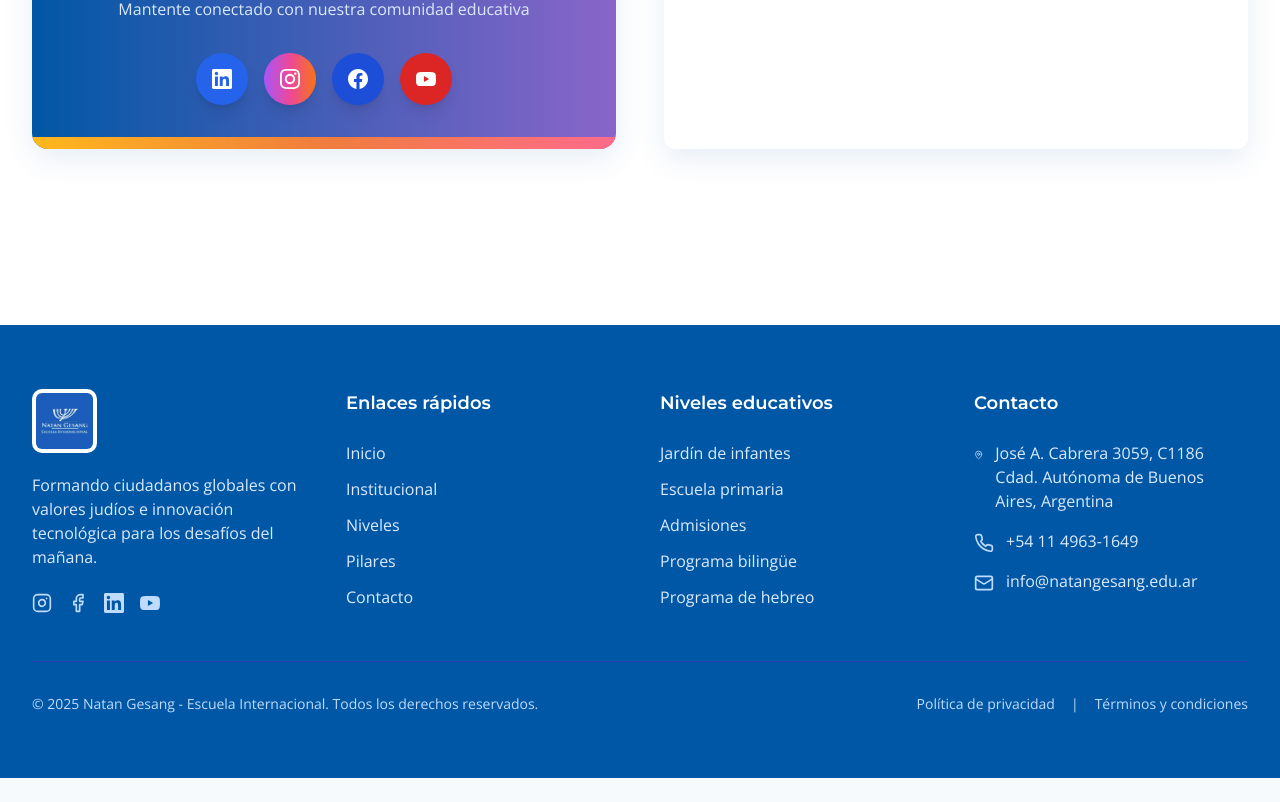
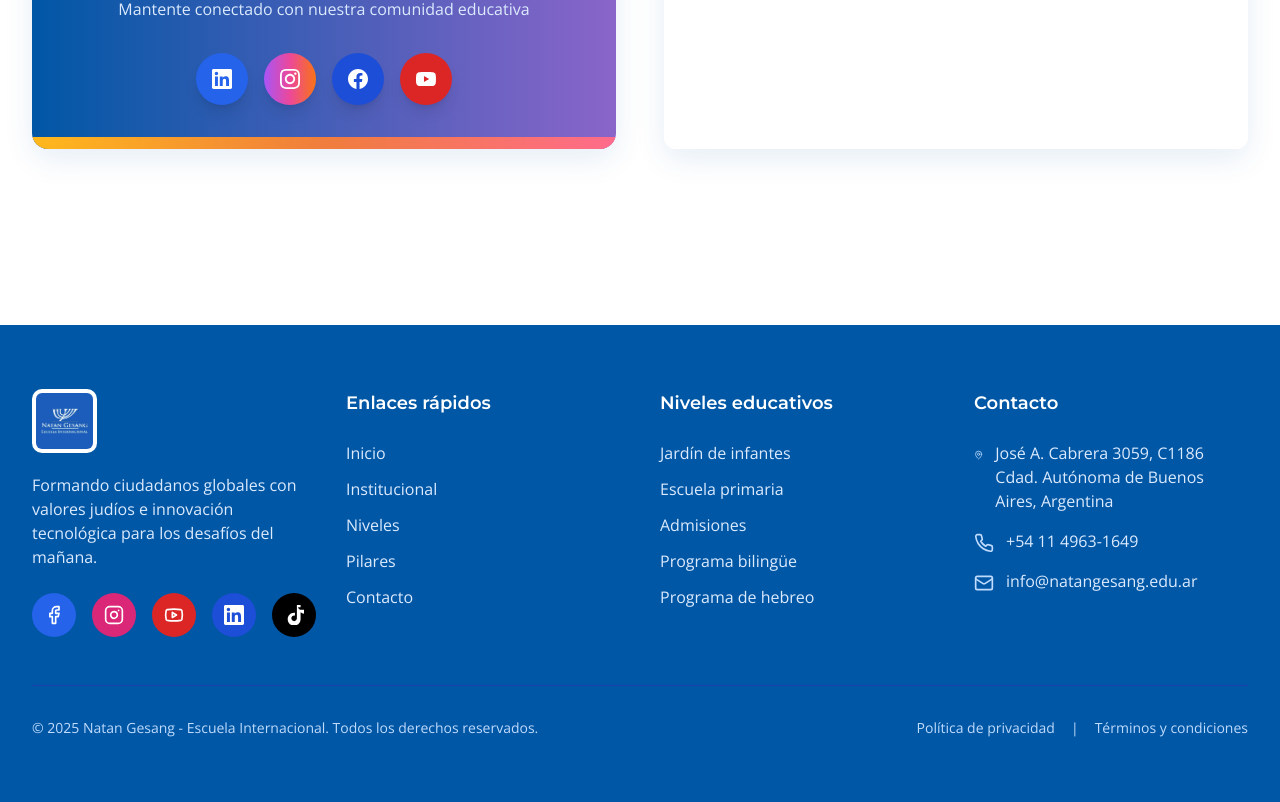
Before and after one commit to natangesang/natan-gesang-web, a React (Vite) app: page / in a window 1280 px wide. Shown: the part 8704-9506 px from the top of the page. Before the commit the page ends 9482 px from the top, so only its background shows below. Built offline with nearby package versions, Linux system fonts and the light colour scheme.

Commit message:
Fix: Add TikTok social link
Added the TikTok social media link to the SocialLinks component.

```diff
--- a/src/components/Footer.tsx
+++ b/src/components/Footer.tsx
@@ -1,6 +1,7 @@
 
 import React from 'react';
-import { Facebook, Instagram, MapPin, Phone, Mail } from 'lucide-react';
+import { MapPin, Phone, Mail } from 'lucide-react';
+import SocialLinks from './SocialLinks';
 
 const Footer = () => {
   const currentYear = new Date().getFullYear();
@@ -20,48 +21,7 @@ const Footer = () => {
             <p className="text-blue-100 mb-6">
               Formando ciudadanos globales con valores judíos e innovación tecnológica para los desafíos del mañana.
             </p>
-            <div className="flex space-x-4">
-              <a
-                href="https://www.instagram.com/natangesangarg/?hl=es"
-                target="_blank"
-                rel="noopener noreferrer"
-                className="text-blue-200 hover:text-white transition-colors duration-300"
-                aria-label="Instagram"
-              >
-                <Instagram size={20} />
-              </a>
-              <a
-                href="https://www.facebook.com/natan.gesang/?locale=es_LA"
-                target="_blank"
-                rel="noopener noreferrer"
-                className="text-blue-200 hover:text-white transition-colors duration-300"
-                aria-label="Facebook"
-              >
-                <Facebook size={20} />
-              </a>
-              <a
-                href="https://www.linkedin.com/company/natan-gesang/"
-                target="_blank"
-                rel="noopener noreferrer"
-                className="text-blue-200 hover:text-white transition-colors duration-300"
-                aria-label="LinkedIn"
-              >
-                <svg className="w-5 h-5" viewBox="0 0 24 24" fill="currentColor">
-                  <path d="M20.447 20.452h-3.554v-5.569c0-1.328-.027-3.037-1.852-3.037-1.853 0-2.136 1.445-2.136 2.939v5.667H9.351V9h3.414v1.561h.046c.477-.9 1.637-1.85 3.37-1.85 3.601 0 4.267 2.37 4.267 5.455v6.286zM5.337 7.433c-1.144 0-2.063-.926-2.063-2.065 0-1.138.92-2.063 2.063-2.063 1.14 0 2.064.925 2.064 2.063 0 1.139-.925 2.065-2.064 2.065zm1.782 13.019H3.555V9h3.564v11.452zM22.225 0H1.771C.792 0 0 .774 0 1.729v20.542C0 23.227.792 24 1.771 24h20.451C23.2 24 24 23.227 24 22.271V1.729C24 .774 23.2 0 22.222 0h.003z"/>
-                </svg>
-              </a>
-              <a
-                href="https://www.youtube.com/channel/UC7eBMzuGqU2n3VvEioPmOYg"
-                target="_blank"
-                rel="noopener noreferrer"
-                className="text-blue-200 hover:text-white transition-colors duration-300"
-                aria-label="YouTube"
-              >
-                <svg className="w-5 h-5" viewBox="0 0 24 24" fill="currentColor">
-                  <path d="M23.498 6.186a3.016 3.016 0 0 0-2.122-2.136C19.505 3.545 12 3.545 12 3.545s-7.505 0-9.377.505A3.017 3.017 0 0 0 .502 6.186C0 8.07 0 12 0 12s0 3.93.502 5.814a3.016 3.016 0 0 0 2.122 2.136c1.871.505 9.376.505 9.376.505s7.505 0 9.377-.505a3.015 3.015 0 0 0 2.122-2.136C24 15.93 24 12 24 12s0-3.93-.502-5.814zM9.545 15.568V8.432L15.818 12l-6.273 3.568z"/>
-                </svg>
-              </a>
-            </div>
+            <SocialLinks />
           </div>
 
           <div>
--- a/src/components/SocialLinks.tsx
+++ b/src/components/SocialLinks.tsx
@@ -33,6 +33,17 @@ const SocialLinks = ({ className = "" }: { className?: string }) => {
         <Youtube size={20} />
       </a>
       <a
+        href="https://www.linkedin.com/company/natan-gesang/"
+        target="_blank"
+        rel="noopener noreferrer"
+        className="p-3 bg-blue-700 text-white rounded-full hover:bg-blue-800 transition-colors"
+        aria-label="LinkedIn"
+      >
+        <svg width="20" height="20" viewBox="0 0 24 24" fill="currentColor">
+          <path d="M20.447 20.452h-3.554v-5.569c0-1.328-.027-3.037-1.852-3.037-1.853 0-2.136 1.445-2.136 2.939v5.667H9.351V9h3.414v1.561h.046c.477-.9 1.637-1.85 3.37-1.85 3.601 0 4.267 2.37 4.267 5.455v6.286zM5.337 7.433c-1.144 0-2.063-.926-2.063-2.065 0-1.138.92-2.063 2.063-2.063 1.14 0 2.064.925 2.064 2.063 0 1.139-.925 2.065-2.064 2.065zm1.782 13.019H3.555V9h3.564v11.452zM22.225 0H1.771C.792 0 0 .774 0 1.729v20.542C0 23.227.792 24 1.771 24h20.451C23.2 24 24 23.227 24 22.271V1.729C24 .774 23.2 0 22.222 0h.003z"/>
+        </svg>
+      </a>
+      <a
         href="https://www.tiktok.com/@natangesangarg?lang=es"
         target="_blank"
         rel="noopener noreferrer"
```
